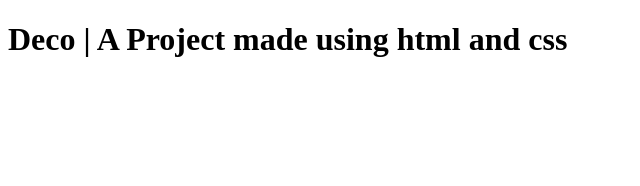
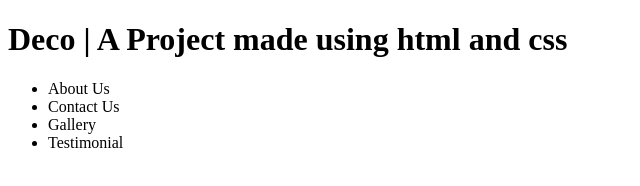
Before and after one commit to mahadev-ratheesh/Deco, a plain HTML site: page index.html in a window 1280 px wide. Shown: the whole page, without its empty margins (0-640 px from the left). Drawn offline with Linux system fonts and the light colour scheme.

Commit message:
Added a Unordered list for navigation

```diff
--- a/index.html
+++ b/index.html
@@ -8,5 +8,13 @@
   </head>
   <body>
     <h1>Deco | A Project made using html and css</h1>
+    <div>
+      <ul>
+        <li>About Us</li>
+        <li>Contact Us</li>
+        <li>Gallery</li>
+        <li>Testimonial</li>
+      </ul>
+    </div>
   </body>
 </html>
```
